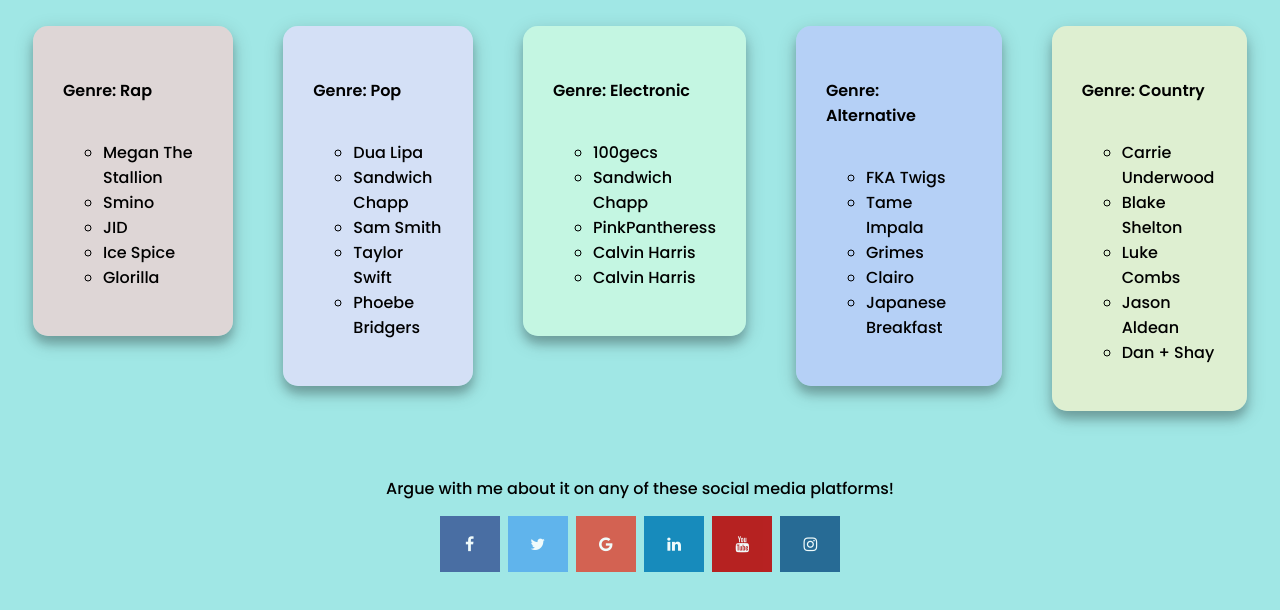
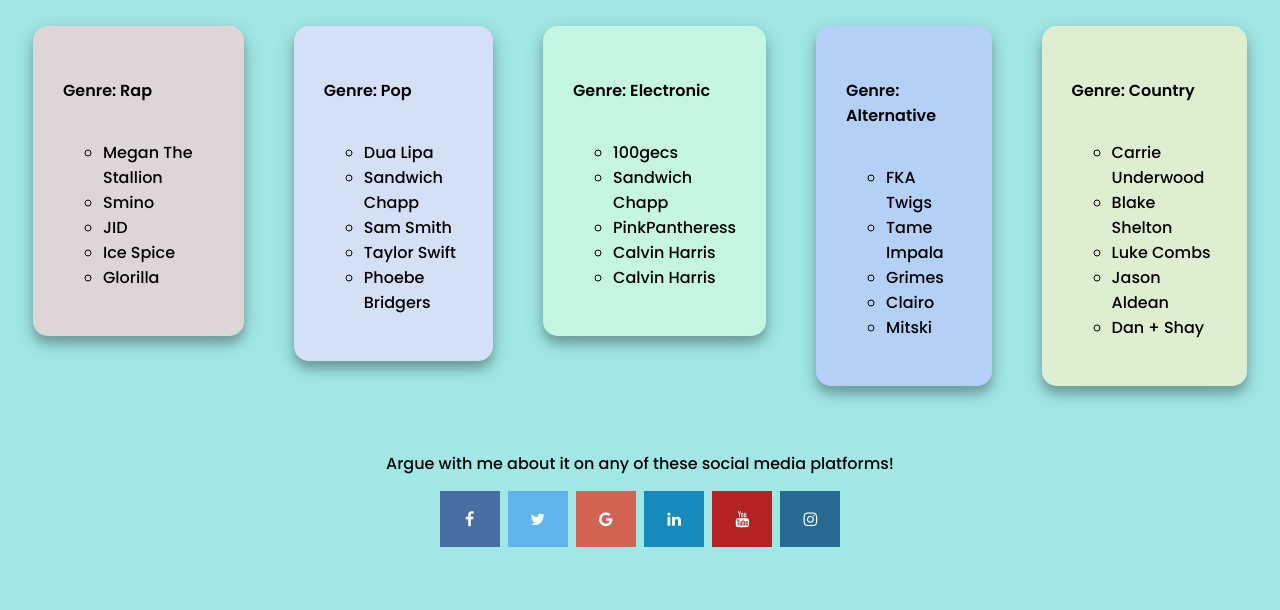
Before and after one commit to aryndavis/merge-conflict-demo, a plain HTML site: page index.html in a window 1280 px wide. Shown: the part 98-708 px from the top of the page. Drawn offline with Linux system fonts and the light colour scheme; a script that the page names is missing.

Commit message:
changing alternative

```diff
--- a/index.html
+++ b/index.html
@@ -58,7 +58,7 @@
                 <li> Tame Impala</li>
                 <li> Grimes</li>
                 <li> Clairo</li>
-                <li> Japanese Breakfast</li>
+                <li> Mitski</li>
 
             </ul>
         </div>
```
